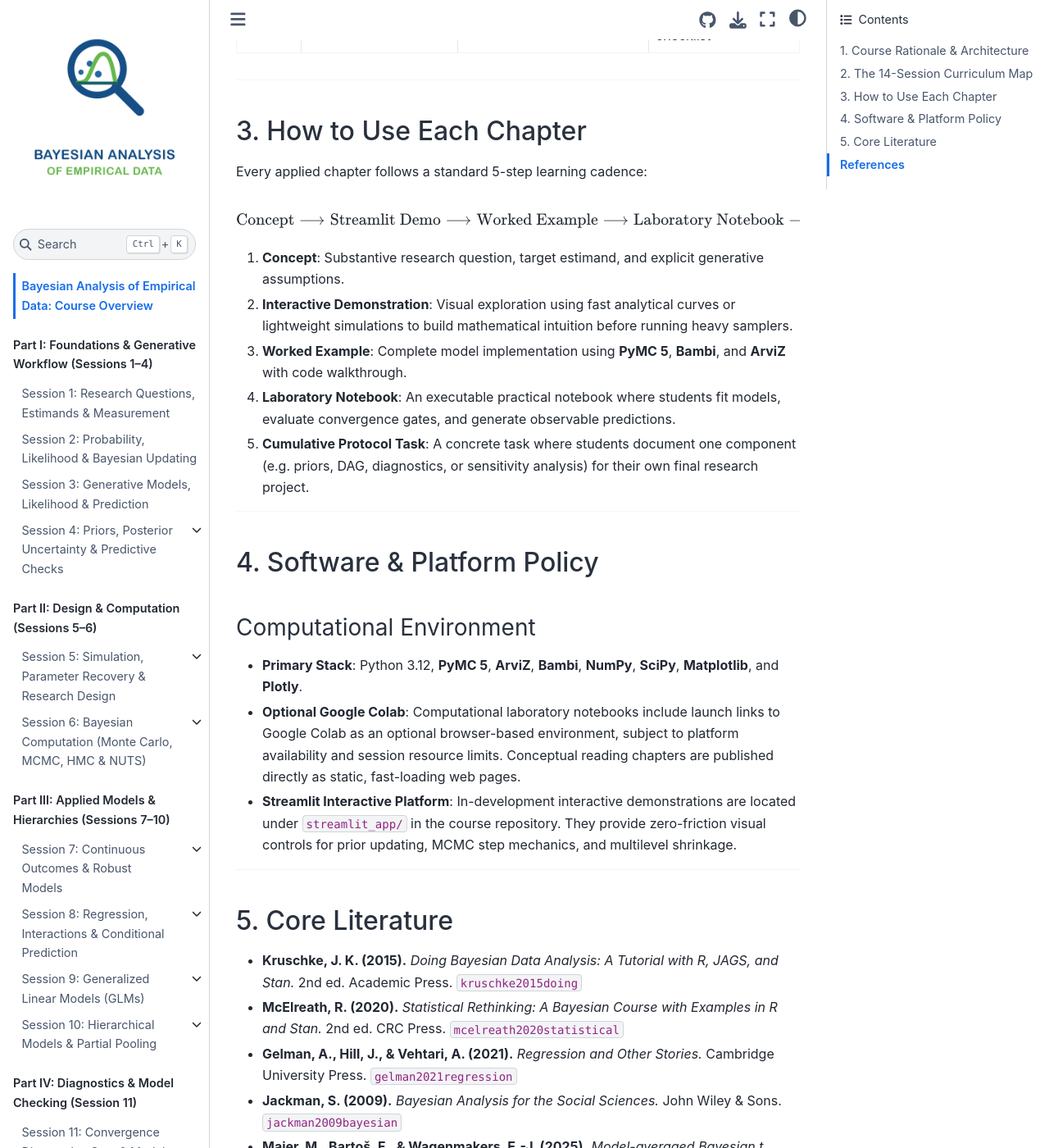
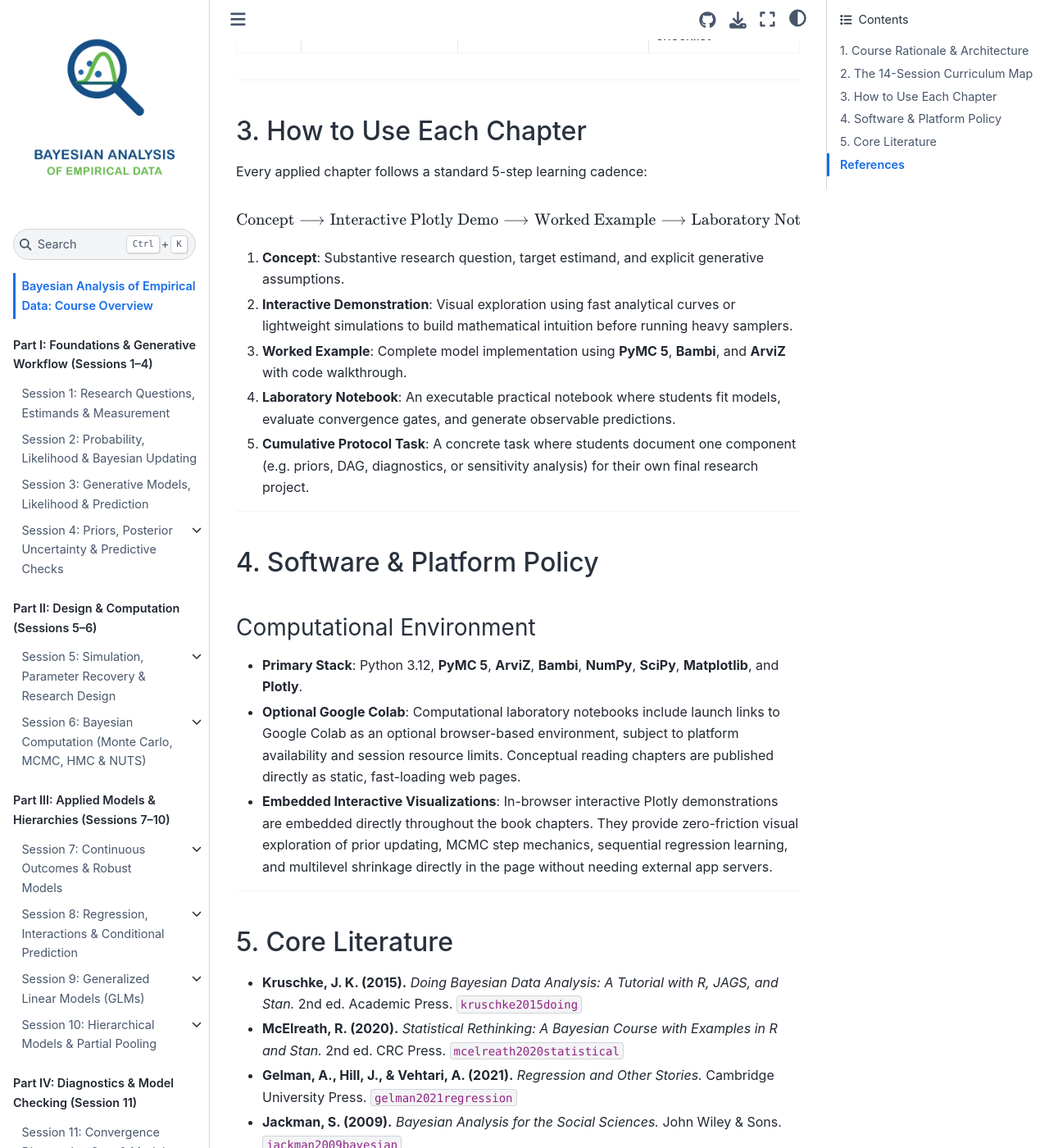
Before and after one commit to iknyazeva/bayes-cogsci-book, a Jupyter Book: the page built from 0.Course_overview.md, in a window 1280 px wide and 1400 px high, scrolled down 4813 px. Shown: the whole window at 82% size. Built offline with Jupyter Book 1.0.4 settings and Sphinx 7.4.7 and the Sphinx Book theme 1.1.4, drawn with Linux system fonts in a browser that asks for light colours; cross-references to code outside the pages are shown as plain code; some of the changed text lies outside the part shown.

Commit message:
Remove Streamlit mentions in favor of embedded standalone Plotly interactive widgets

```diff
--- a/0.Course_overview.md
+++ b/0.Course_overview.md
@@ -21,7 +21,7 @@ Students are expected to have:
 * the ability to read elementary mathematical notation and interpret statistical graphs;
 * a substantive empirical question or dataset that can be developed into the cumulative course project.
 
-Prior experience with Bayesian modelling or probabilistic programming is not required. All required explanations, demonstrations, data, and computational laboratories are provided through the book, Streamlit application, and notebooks.
+Prior experience with Bayesian modelling or probabilistic programming is not required. All required explanations, demonstrations, data, and computational laboratories are provided through the book, embedded interactive Plotly figures, and notebooks.
 
 ### Learning Outcomes
 
@@ -121,7 +121,7 @@ The curriculum consists of **14 four-hour sessions (56 contact academic hours)**
 
 Every applied chapter follows a standard 5-step learning cadence:
 
-$$\text{Concept} \longrightarrow \text{Streamlit Demo} \longrightarrow \text{Worked Example} \longrightarrow \text{Laboratory Notebook} \longrightarrow \text{Protocol Task}$$
+$$\text{Concept} \longrightarrow \text{Interactive Plotly Demo} \longrightarrow \text{Worked Example} \longrightarrow \text{Laboratory Notebook} \longrightarrow \text{Protocol Task}$$
 
 1. **Concept**: Substantive research question, target estimand, and explicit generative assumptions.
 2. **Interactive Demonstration**: Visual exploration using fast analytical curves or lightweight simulations to build mathematical intuition before running heavy samplers.
@@ -136,7 +136,7 @@ $$\text{Concept} \longrightarrow \text{Streamlit Demo} \longrightarrow \text{Wor
 ### Computational Environment
 * **Primary Stack**: Python 3.12, **PyMC 5**, **ArviZ**, **Bambi**, **NumPy**, **SciPy**, **Matplotlib**, and **Plotly**.
 * **Optional Google Colab**: Computational laboratory notebooks include launch links to Google Colab as an optional browser-based environment, subject to platform availability and session resource limits. Conceptual reading chapters are published directly as static, fast-loading web pages.
-* **Streamlit Interactive Platform**: In-development interactive demonstrations are located under `streamlit_app/` in the course repository. They provide zero-friction visual controls for prior updating, MCMC step mechanics, and multilevel shrinkage.
+* **Embedded Interactive Visualizations**: In-browser interactive Plotly demonstrations are embedded directly throughout the book chapters. They provide zero-friction visual exploration of prior updating, MCMC step mechanics, sequential regression learning, and multilevel shrinkage directly in the page without needing external app servers.
 
 
 ---
```
Also changed, not shown: 6.AssessingConvergence.md (+0 -6 lines).
